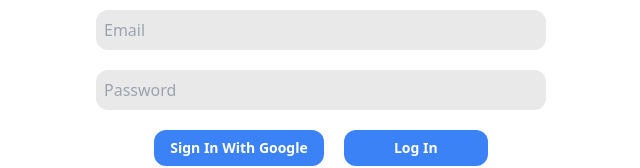
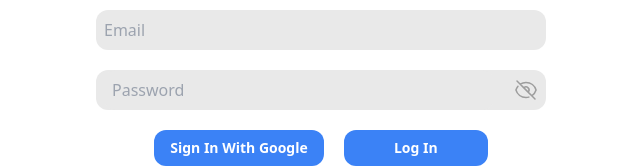
Before and after one commit to oseji/ToDo, a React app: page / in a window 1280 px wide. Shown: the part 360-528 px from the top of the page, without its empty margins (319-959 px from the left). Built offline with nearby package versions, Linux system fonts and the light colour scheme; the HTML template or start-up script is replaced by a standard one.

Commit message:
added visibility icon for password in login screen

```diff
--- a/src/App.tsx
+++ b/src/App.tsx
@@ -10,6 +10,9 @@
 } from "firebase/auth";
 
 import MainPage from "./MainPage";
+
+import openEye from "./assets/openEye.svg";
+import closedEye from "./assets/closedEye.svg";
 
 export type todoType = {
   id: string;
@@ -31,6 +34,8 @@
   const [email, setEmail] = useState<string>("");
   const [password, setPassword] = useState<string>("");
   const [isLoggedIn, setIsLoggedIn] = useState<boolean>(false);
+  const [passwordVisibile, setPasswordVisible] = useState<boolean>(false);
+  const passwordRef = useRef<HTMLInputElement>(null);
 
   const [dbData, setDbData] = useState<todoType>([]);
 
@@ -131,6 +136,13 @@
     console.log(auth.currentUser?.email);
   }, [isLoggedIn]);
 
+  //updating eye password icon
+  // useEffect(() => {
+  //   passwordType === "password" ? setEyeIcon(openEye) : setEyeIcon(closedEye);
+
+  //   console.log(passwordType);
+  // }, [passwordType]);
+
   return (
     <div className="App" ref={appRef}>
       {/* SIGN IN PAGE */}
@@ -148,16 +160,34 @@
               required
             />
 
+            <div className="passwordBox">
               <input
-              className="w-full md:w-2/3 xl:w-1/2"
+                className="w-full"
                 type="password"
                 placeholder="Password"
                 value={password}
+                ref={passwordRef}
                 onChange={(e) => {
                   setPassword(e.target.value);
                 }}
                 required
               />
+
+              <img
+                className="h-6"
+                src={!passwordVisibile ? closedEye : openEye}
+                alt="eye icon"
+                onClick={() => {
+                  setPasswordVisible(!passwordVisibile);
+                  const passwordType =
+                    passwordRef.current?.getAttribute("type") === "password"
+                      ? "text"
+                      : "password";
+
+                  passwordRef.current?.setAttribute("type", passwordType);
+                }}
+              />
+            </div>
 
             <div className="flex flex-row gap-5">
               <button
--- a/src/index.css
+++ b/src/index.css
@@ -64,6 +64,10 @@
   @apply outline-0 p-2 dark:bg-[#0D0D0D] bg-[#E9E9E9] rounded-xl;
 }
 
+.passwordBox {
+  @apply w-full md:w-2/3 xl:w-1/2 flex flex-row items-center gap-5  dark:bg-[#0D0D0D] bg-[#E9E9E9] rounded-xl px-2;
+}
+
 button {
   @apply min-w-36 bg-blue-500 text-white text-sm font-semibold px-4 py-2 rounded-xl capitalize hover:scale-110 transition ease-in-out duration-200;
 }
@@ -103,7 +107,7 @@
 }
 
 .textGrp {
-  @apply flex flex-row items-center gap-5;
+  @apply flex flex-row items-center gap-2.5 md:gap-5;
 }
 
 .editTodoGrp {
```
Also changed, not shown: src/assets/closedEye.svg (added), src/assets/openEye.svg (added). Lines whose indentation alone changed are shown as unchanged.
